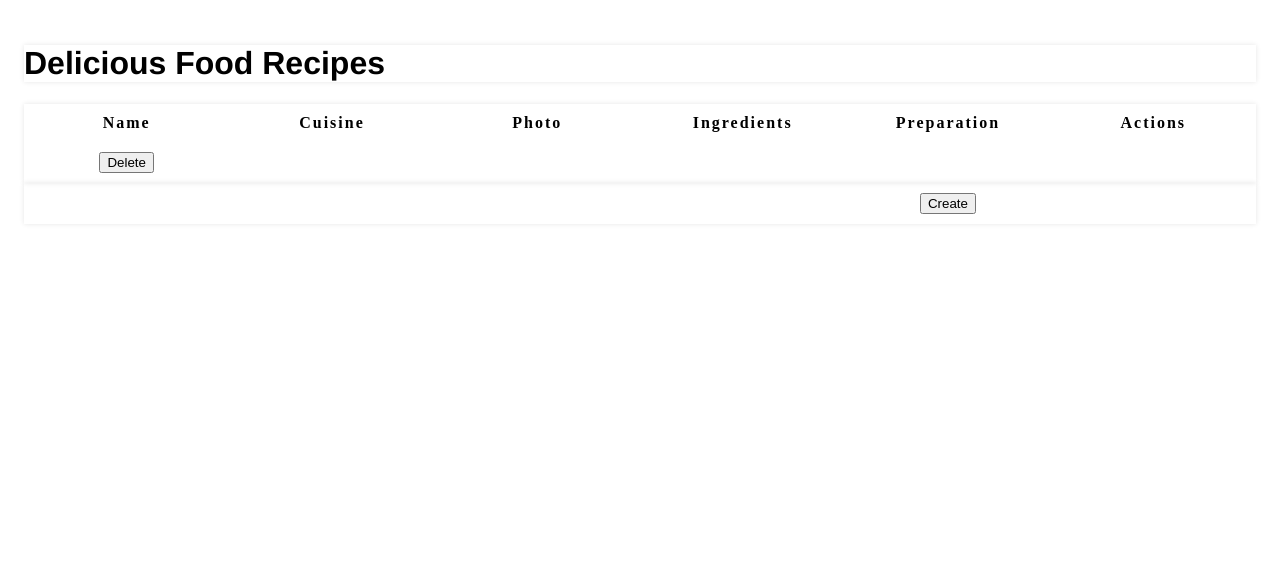
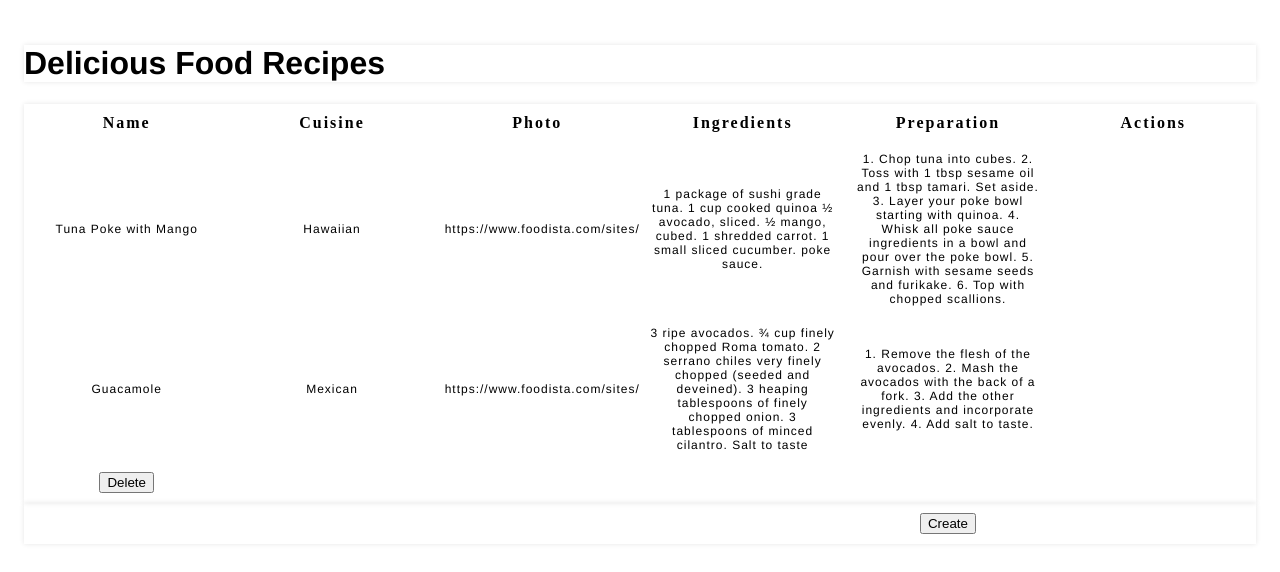
Before and after one commit to nguyenscg/recipe-tracking-app, a React (Create React App) app: page / in a window 1280 px wide. Shown: the top 572 px of the page. Built offline with nearby package versions, Linux system fonts and the light colour scheme.

Commit message:
rendered recipes properly to display

```diff
--- a/src/RecipeList.js
+++ b/src/RecipeList.js
@@ -20,6 +20,15 @@ function RecipeList({recipes, deleteRecipe}) {
           </tr>
         </thead>
         <tbody>
+          {recipes.map((recipe, id) => (
+            <tr key={id}>
+              <td>{recipe.name}</td>
+              <td>{recipe.cuisine}</td>
+              <td>{recipe.photo}</td>
+              <td>{recipe.ingredients}</td>
+              <td>{recipe.preparation}</td>
+            </tr>
+          ))}
           <td>
             <button name="delete" onClick={deleteRecipe}>Delete</button>
           </td>
```
